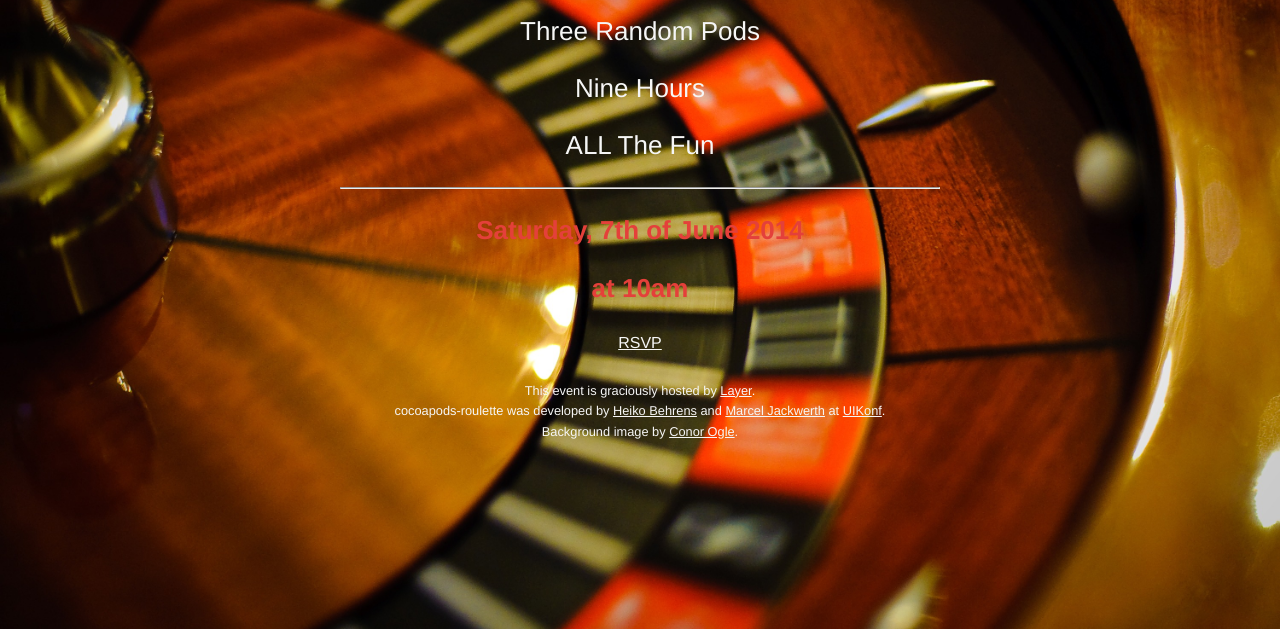
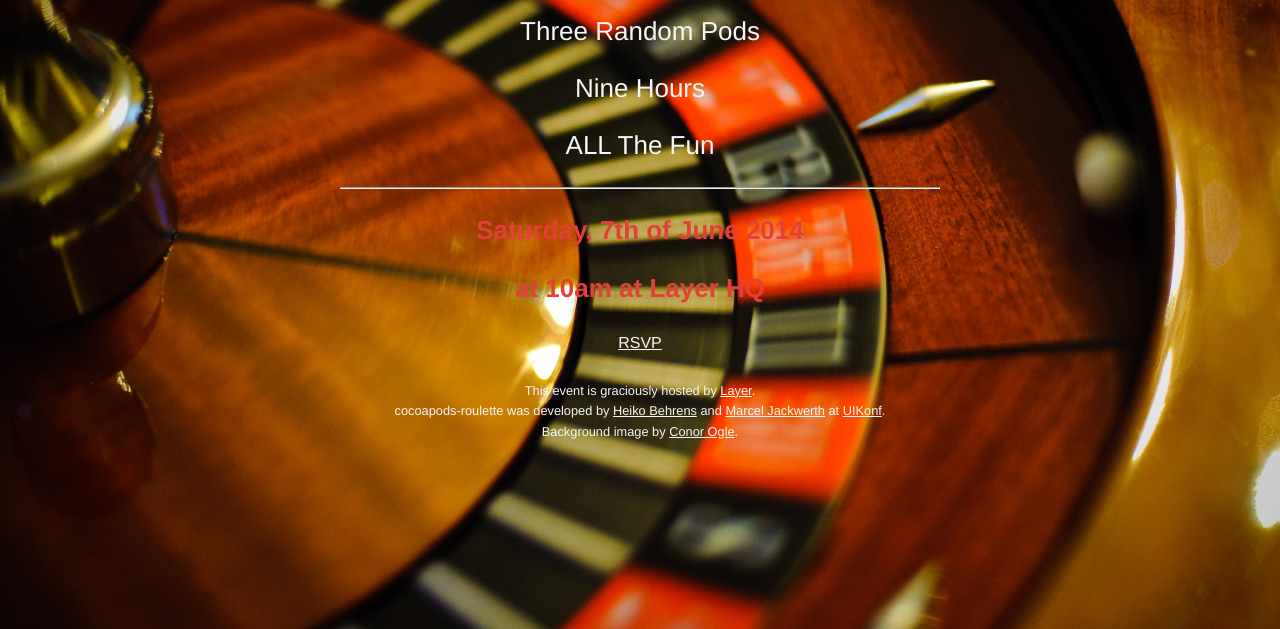
Before and after one commit to mrcljx/cocoapods-roulette, a plain HTML site: page roulettathon-sf/index.html in a window 1280 px wide. Shown: the part 171-800 px from the top of the page. Drawn offline with Linux system fonts and the light colour scheme.

Commit message:
Update index.html

```diff
--- a/roulettathon-sf/index.html
+++ b/roulettathon-sf/index.html
@@ -82,7 +82,7 @@ a, a:link, a:visited, a:active {
 
       <div class="desc" style="color: #e4403a; font-weight: 800;">
         <p>Saturday, 7th of June 2014</p>
-        <p>at 10am</p>
+        <p>at 10am at Layer HQ</p>
       </div>
 
       <p>
```
